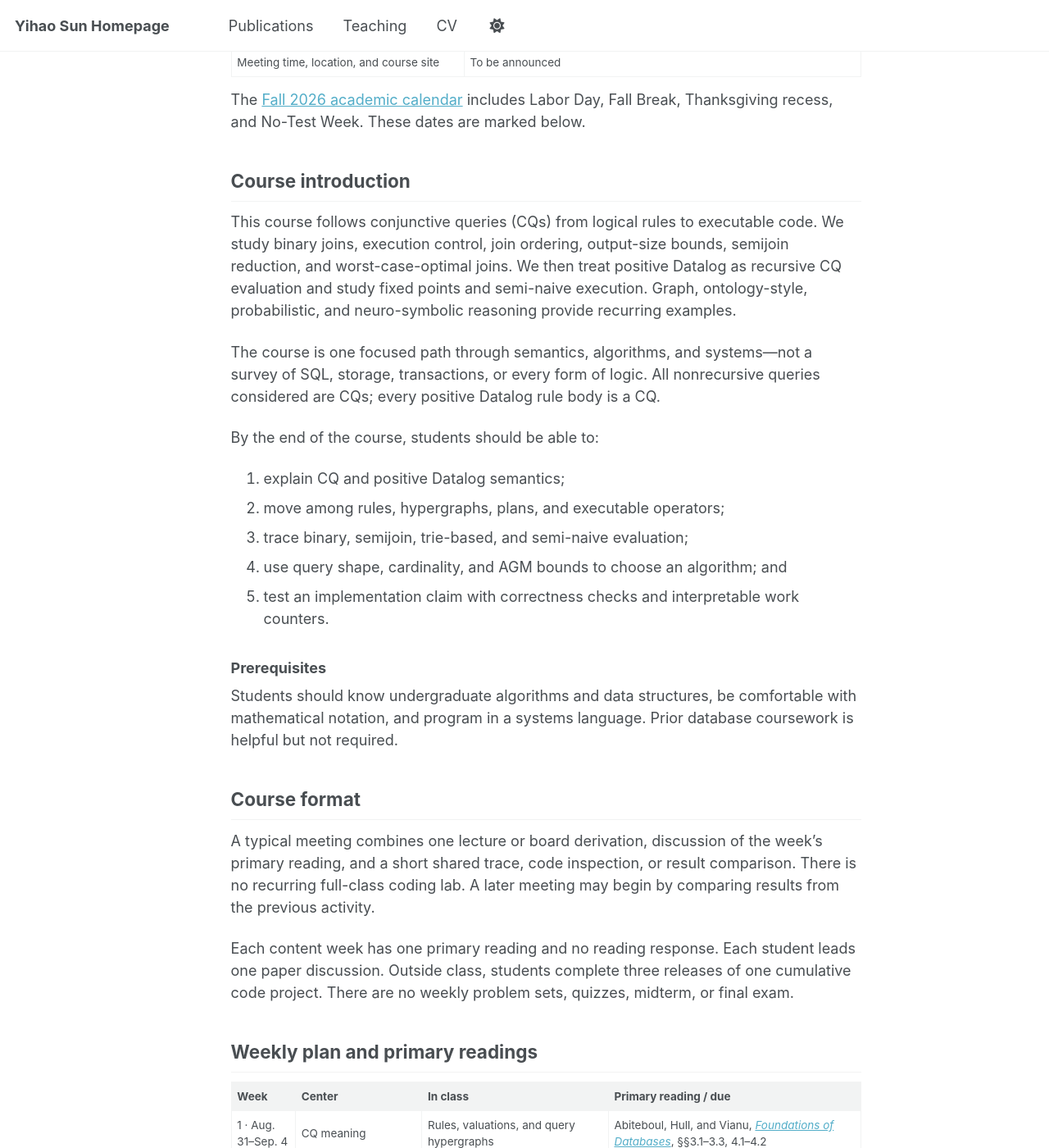
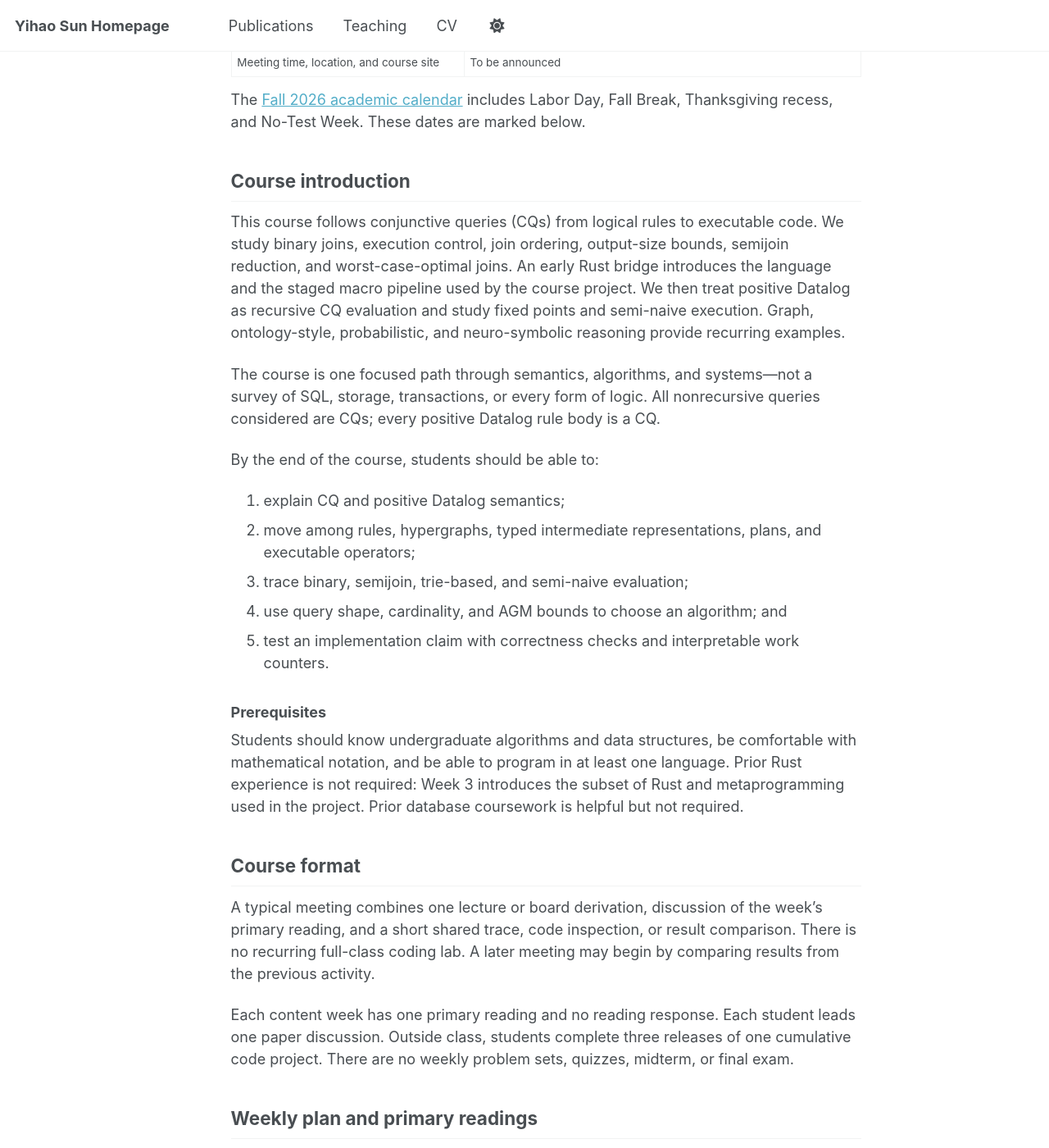
Before and after one commit to StarGazerM/StarGazerM.github.io, a Jekyll site: the page built from _teaching/2026-fall-modern-query-processing.md, in a window 1280 px wide and 1400 px high, scrolled down 558 px. Shown: the whole window at 82% size. Built offline with Jekyll 4.4.1, drawn with Linux system fonts in a browser that asks for light colours; a script that is not in the unit is left out; some of the changed text lies outside the part shown.

Commit message:
add rust

```diff
--- a/_config.yml
+++ b/_config.yml
@@ -12,7 +12,7 @@
 title                    : "Yihao Sun Homepage"
 title_separator          : "-"
 name                     : &name "Yihao Sun"
-description              : &description "Incoming Assistant Professor at Utah State University | Database | Programming Language Theory | High Performance Computing | GPGPU"   # Update this with a general description of your site, this is the default if not overridden by a page
+description              : &description "Assistant Professor at Utah State University | Database | Programming Language Theory | High Performance Computing | GPGPU"   # Update this with a general description of your site, this is the default if not overridden by a page
 url                      : https://pldi.me # The base hostname & protocol for your site e.g. "https://[your GitHub username].github.io",
                                                            # or if you already have some other page hosted on Github then use "https://[your GitHub username].github.io/[Your Repo Name]"
 baseurl                  : "" # the subpath of your site, e.g. "/blog"
--- a/_teaching/2026-fall-modern-query-processing.md
+++ b/_teaching/2026-fall-modern-query-processing.md
@@ -35,10 +35,11 @@
 
 This course follows conjunctive queries (CQs) from logical rules to executable
 code. We study binary joins, execution control, join ordering, output-size
-bounds, semijoin reduction, and worst-case-optimal joins. We then treat
-positive Datalog as recursive CQ evaluation and study fixed points and
-semi-naive execution. Graph, ontology-style, probabilistic, and neuro-symbolic
-reasoning provide recurring examples.
+bounds, semijoin reduction, and worst-case-optimal joins. An early Rust bridge
+introduces the language and the staged macro pipeline used by the course
+project. We then treat positive Datalog as recursive CQ evaluation and study
+fixed points and semi-naive execution. Graph, ontology-style, probabilistic,
+and neuro-symbolic reasoning provide recurring examples.
 
 The course is one focused path through semantics, algorithms, and systems—not
 a survey of SQL, storage, transactions, or every form of logic. All
@@ -48,7 +49,8 @@
 By the end of the course, students should be able to:
 
 1. explain CQ and positive Datalog semantics;
-2. move among rules, hypergraphs, plans, and executable operators;
+2. move among rules, hypergraphs, typed intermediate representations, plans,
+   and executable operators;
 3. trace binary, semijoin, trie-based, and semi-naive evaluation;
 4. use query shape, cardinality, and AGM bounds to choose an algorithm; and
 5. test an implementation claim with correctness checks and interpretable work
@@ -57,8 +59,10 @@
 ### Prerequisites
 
 Students should know undergraduate algorithms and data structures, be
-comfortable with mathematical notation, and program in a systems language.
-Prior database coursework is helpful but not required.
+comfortable with mathematical notation, and be able to program in at least one
+language. Prior Rust experience is not required: Week 3 introduces the subset
+of Rust and metaprogramming used in the project. Prior database coursework is
+helpful but not required.
 
 ## Course format
 
@@ -78,15 +82,15 @@
 |---|---|---|---|
 | 1 · Aug. 31–Sep. 4 | CQ meaning | Rules, valuations, and query hypergraphs | Abiteboul, Hull, and Vianu, [*Foundations of Databases*](https://webdam.di.ens.fr/Alice/), §§3.1–3.3, 4.1–4.2 |
 | 2 · Sep. 7–11 | Binary joins | Nested-loop and hash join; build/probe state | Garcia-Molina, Ullman, and Widom, [*Database System Implementation*](https://i.stanford.edu/~ullman/dbsi.html), selected §§6.2–6.4; **Labor Day adjustment** |
-| 3 · Sep. 14–18 | Pull and push | Run the same fixed plan under both control models | Neumann, [*Efficiently Compiling Efficient Query Plans for Modern Hardware*](https://www.vldb.org/pvldb/vol4/p539-neumann.pdf), §§1, 3.1–3.2; **practicum 1** |
-| 4 · Sep. 21–25 | AGM bounds | Compute a fractional cover; compare bounds with measured work | Atserias, Grohe, and Marx, [*Size Bounds and Query Plans for Relational Joins*](https://arxiv.org/abs/1711.03860), §§2–3.1; **practicum 2; R1 due** |
-| 5 · Sep. 28–Oct. 2 | Yannakakis | Join trees, two semijoin passes, and enumeration | Yannakakis, [*Algorithms for Acyclic Database Schemes*](https://dblp.org/rec/conf/vldb/Yannakakis81), §§2, 4; **Fall Break adjustment** |
-| 6 · Oct. 5–9 | Practical join filtering | **Hangdong Zhao guest lecture:** predicate transfer and runtime filters | Yang et al., [*Predicate Transfer*](https://www.vldb.org/cidrdb/papers/2024/p22-yang.pdf) |
-| 7 · Oct. 12–16 | WCOJ principle | Contrast binary plans with variable-oriented Generic Join | Ngo, Porat, Ré, and Rudra, [*Worst-case Optimal Join Algorithms*](https://arxiv.org/abs/1203.1952), §§1–2 and §5 overview |
-| 8 · Oct. 19–23 | Leapfrog Triejoin | Trace trie cursors under supplied variable orders | Veldhuizen, [*Leapfrog Triejoin*](https://www.openproceedings.org/2014/conf/icdt/Veldhuizen14.pdf), §§1, 3.1–3.5; **practicum 3** |
-| 9 · Oct. 26–30 | Positive Datalog | Model, fixed-point, and proof views of recursion | *Foundations of Databases*, §§12.1–12.4; **R2 due** |
-| 10 · Nov. 9–13 | Semi-naive evaluation | Track full, delta, candidates, duplicates, and termination | *Foundations of Databases*, §13.1 |
-| 11 · Nov. 2–6 | Extending Datalog to ontology reasoning | Negation and disjunction |  [Ontology-Based Data Access: A Study through Disjunctive Datalog, CSP, and MMSNP](https://dl.acm.org/doi/abs/10.1145/2661643) |
+| 3 · Sep. 14–18 | Rust and staged query programs | Ownership and borrowing; enums and pattern matching; traits and iterators; trace a CQ through typed IRs to generated Rust | *The Rust Programming Language*: [Ch. 4](https://doc.rust-lang.org/book/ch04-00-understanding-ownership.html), [Ch. 6](https://doc.rust-lang.org/book/ch06-00-enums.html), and [§20.5 overview](https://doc.rust-lang.org/book/ch20-05-macros.html) |
+| 4 · Sep. 21–25 | Pull and push | Run the same fixed plan under both control models | Neumann, [*Efficiently Compiling Efficient Query Plans for Modern Hardware*](https://www.vldb.org/pvldb/vol4/p539-neumann.pdf), §§1, 3.1–3.2; **practicum 1** |
+| 5 · Sep. 28–Oct. 2 | AGM bounds | Compute a fractional cover; compare bounds with measured work | Atserias, Grohe, and Marx, [*Size Bounds and Query Plans for Relational Joins*](https://arxiv.org/abs/1711.03860), §§2–3.1; **practicum 2; R1 due** |
+| 6 · Oct. 5–9 | Yannakakis | Join trees, two semijoin passes, and enumeration | Yannakakis, [*Algorithms for Acyclic Database Schemes*](https://dblp.org/rec/conf/vldb/Yannakakis81), §§2, 4; **Fall Break adjustment** |
+| 7 · Oct. 12–16 | Practical join filtering | **Hangdong Zhao guest lecture:** predicate transfer and runtime filters | Yang et al., [*Predicate Transfer*](https://www.vldb.org/cidrdb/papers/2024/p22-yang.pdf) |
+| 8 · Oct. 19–23 | Worst-case-optimal joins | Contrast binary and variable-at-a-time plans; trace Generic Join and Leapfrog Triejoin under a supplied variable order | Veldhuizen, [*Leapfrog Triejoin*](https://www.openproceedings.org/2014/conf/icdt/Veldhuizen14.pdf), §§1, 3.1–3.5; **practicum 3** |
+| 9 · Oct. 26–30 | Positive Datalog | Model, fixed-point, and proof views of recursion | *Foundations of Databases*, §§12.1–12.4 |
+| 10 · Nov. 2–6 | Semi-naive evaluation | Track full, delta, candidates, duplicates, and termination | *Foundations of Databases*, §13.1; **R2 due** |
+| 11 · Nov. 9–13 | Extending Datalog to ontology reasoning | Negation and disjunction | [Ontology-Based Data Access: A Study through Disjunctive Datalog, CSP, and MMSNP](https://dl.acm.org/doi/abs/10.1145/2661643) |
 | 12 · Nov. 16–20 | Probabilistic and neuro-symbolic Datalog | Compare exact, top-k, and differentiable proof evaluation | Huang et al., [*Scallop*](https://proceedings.neurips.cc/paper/2021/hash/d367eef13f90793bd8121e2f675f0dc2-Abstract.html), §§2–4.2 |
 | 13 · Nov. 23–27 | Thanksgiving break | No class | **No reading or work due** |
 | 14 · Nov. 30–Dec. 4 | Project clinic | Correctness, work counters, baselines, and failure cases | No reading; **R3 due** |
@@ -155,13 +159,14 @@
 
 ## Project tools and AI policy
 
-The project uses Rust with a procedural-macro CQ frontend. Staff supplies and
-documents the macro parser, all intermediate representations (IRs), the
-expansion pipeline, and the crate structure. Students do not need to understand
-multi-stage metaprogramming or design procedural macros; the required work is
-ordinary Rust programming inside the supplied interfaces. When a stage emits
-Rust code, students use the `quote!` macro from the `quote` crate with provided
-examples. This is the only proc-macro-specific technique required.
+The project uses Rust with a procedural-macro CQ frontend. Week 3 teaches enough
+Rust and metaprogramming to read the pipeline from surface CQ through typed IRs
+to generated code. Staff supplies and documents the macro parser, initial IRs,
+expansion pipeline, and crate structure. Students inspect macro expansions and
+implement ordinary Rust transformations inside the supplied interfaces; they
+do not build a token parser or procedural-macro infrastructure from scratch.
+When a stage emits Rust code, students use the `quote!` macro from the `quote`
+crate with provided examples.
 
 Staff also supplies storage, reference semantics, the test harness, and
 benchmark infrastructure. Students implement only the named execution stages;
```
Also changed, not shown: other parts of _teaching/2026-fall-modern-query-processing.md (+1 -1 lines).
